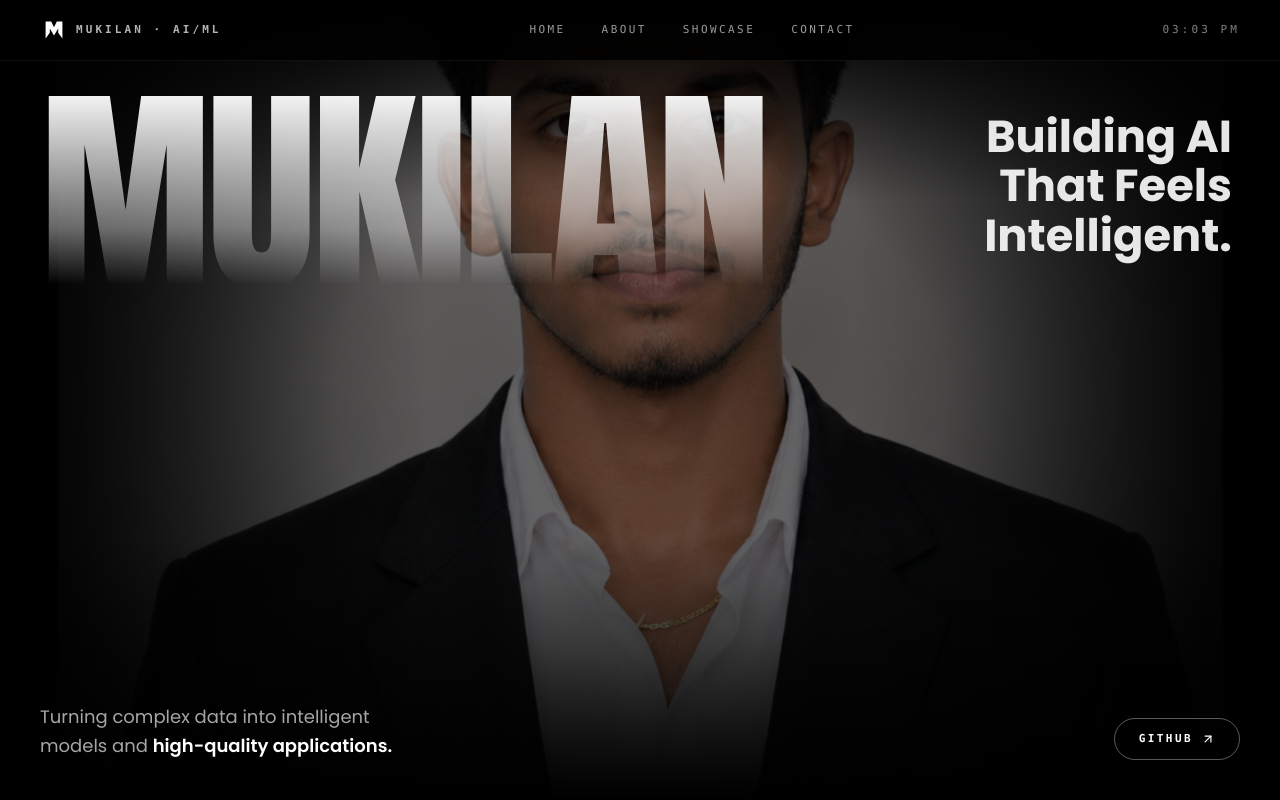
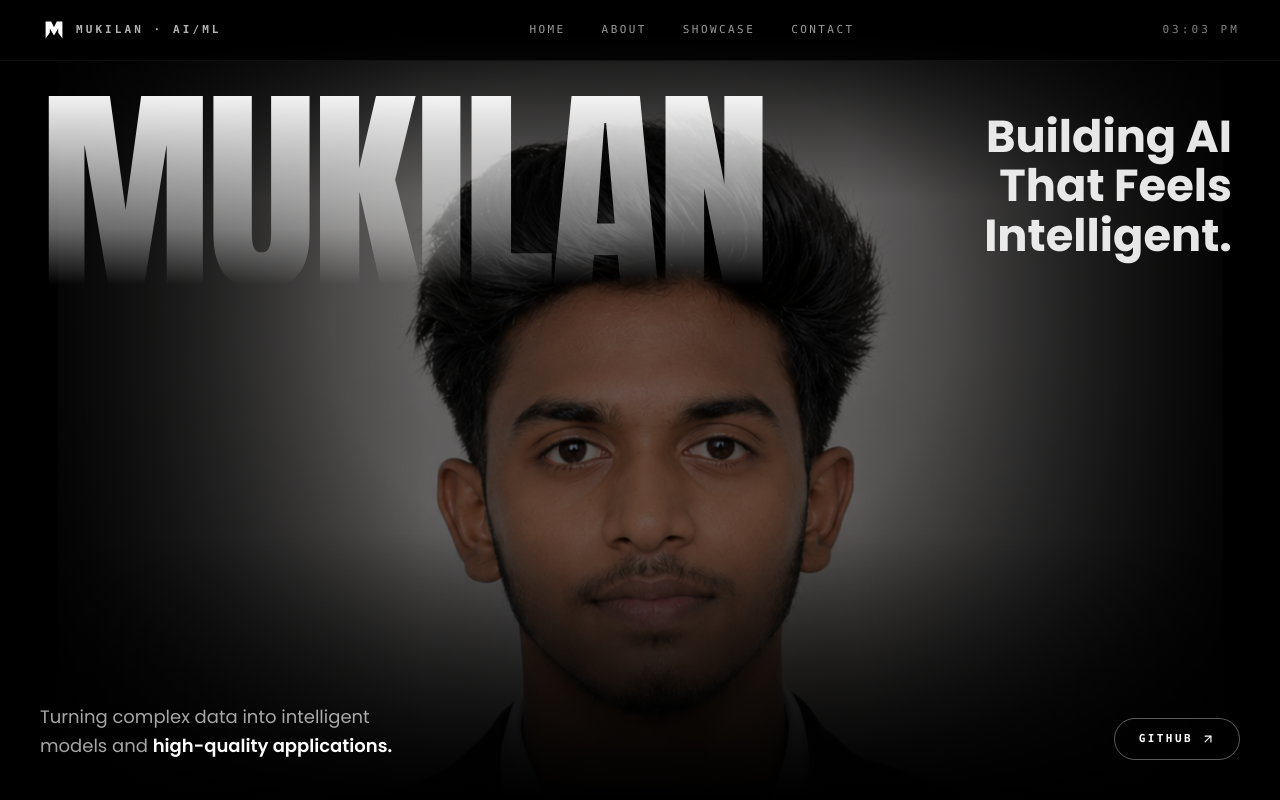
Before and after one commit to Mukilan-s18/mukil-portfolio, a React (Vite) app: page / in a window 1280 px wide. Shown: the top 800 px of the page. Built offline with nearby package versions, Linux system fonts and the light colour scheme.

Commit message:
style: fix hero image crop and gradient mask position

```diff
--- a/src/App.tsx
+++ b/src/App.tsx
@@ -142,10 +142,10 @@ export default function App() {
                 <img
                   src="/assets/id-card.png"
                   alt="Mukilan portrait"
-                  className="h-full w-full object-cover object-center opacity-40"
+                  className="h-full w-full object-cover object-top opacity-40"
                   style={{
-                    maskImage: "radial-gradient(ellipse 60% 80% at 50% 50%, black 40%, transparent 100%)",
-                    WebkitMaskImage: "radial-gradient(ellipse 60% 80% at 50% 50%, black 40%, transparent 100%)",
+                    maskImage: "radial-gradient(ellipse 60% 80% at 50% 40%, black 40%, transparent 100%)",
+                    WebkitMaskImage: "radial-gradient(ellipse 60% 80% at 50% 40%, black 40%, transparent 100%)",
                   }}
                 />
               </div>
```
